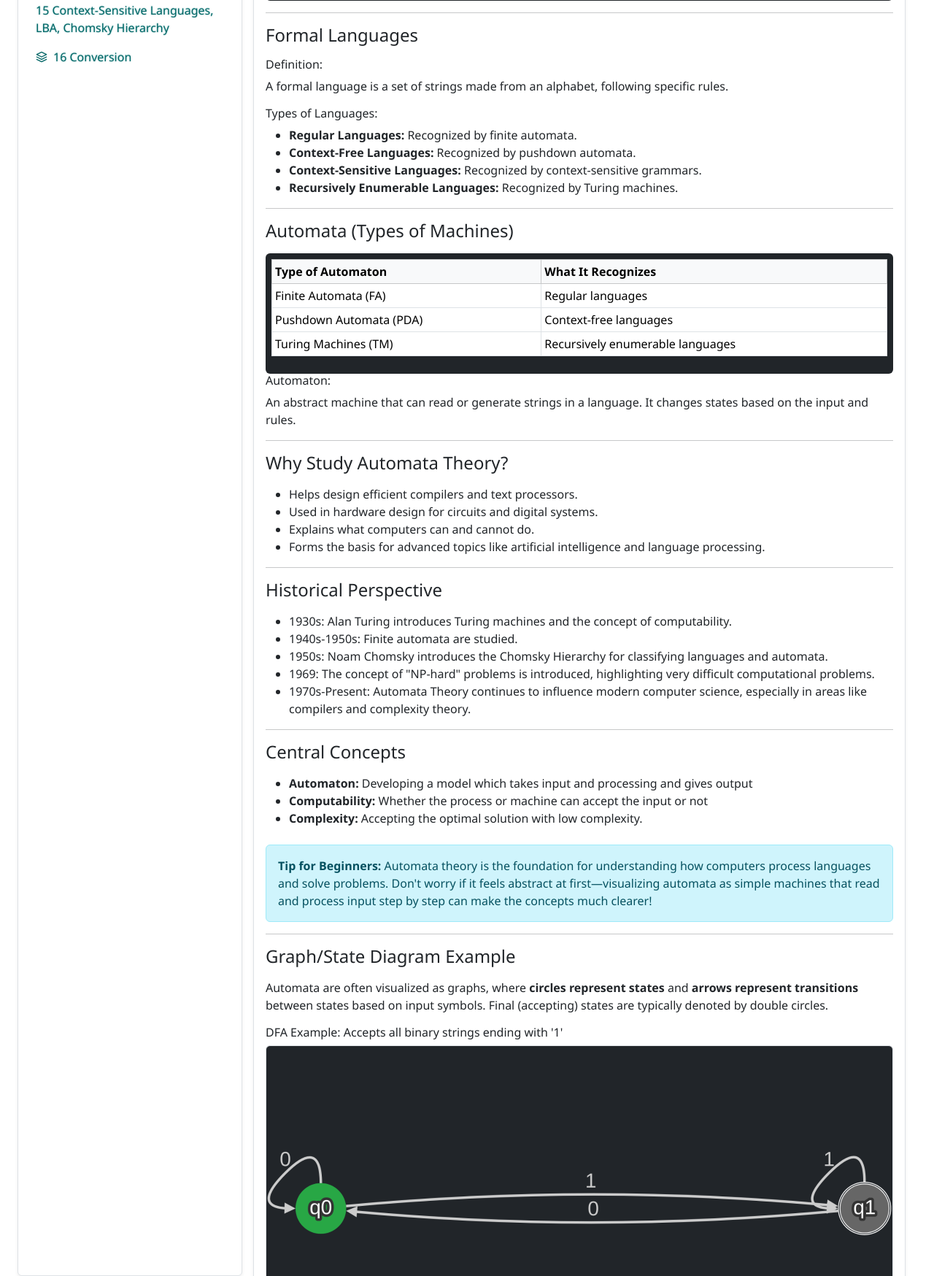
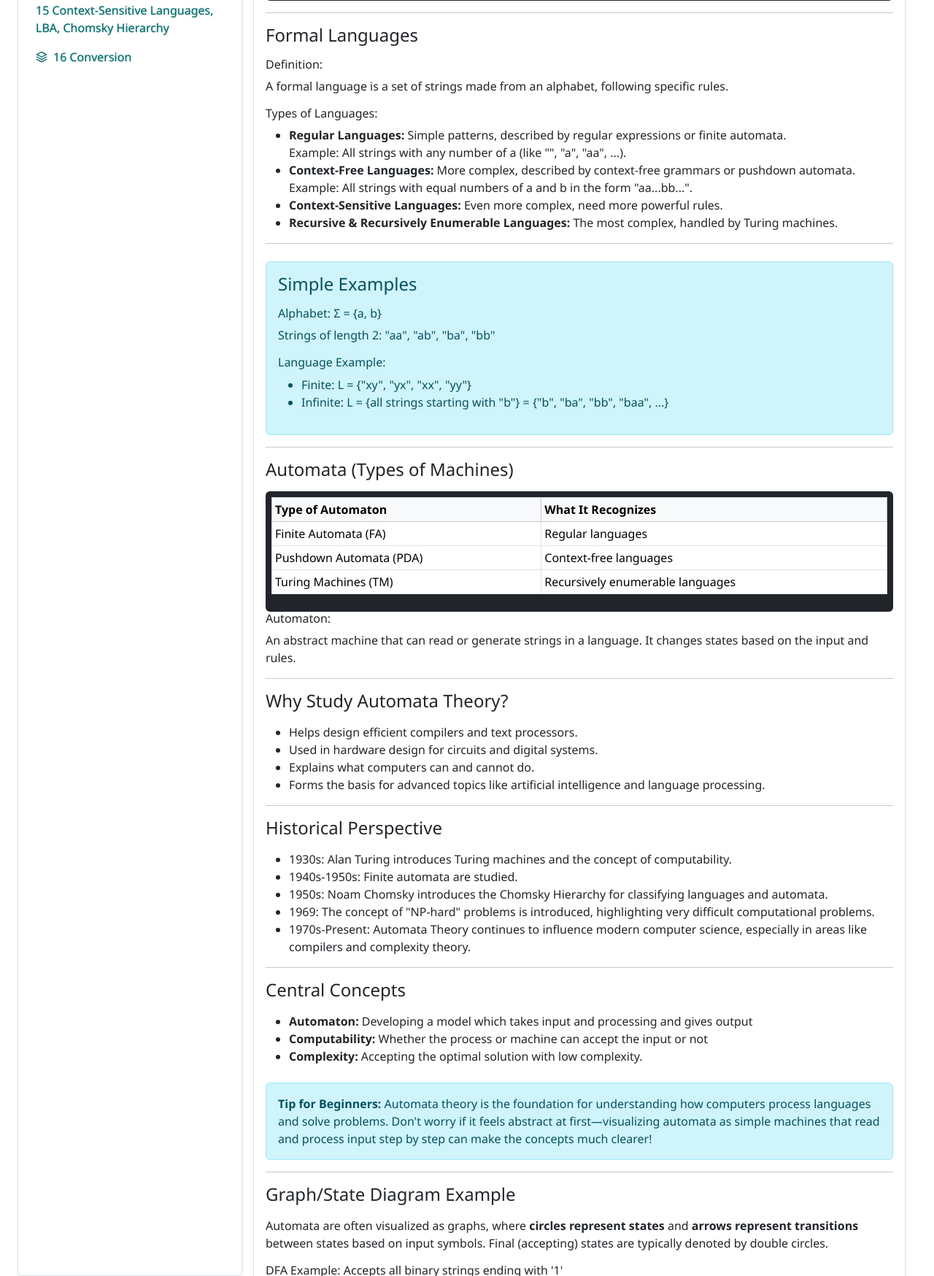
Before and after one commit to Abrash-Official/Theory-Of-Automata, a Flask app: page /course-intro in a window 1280 px wide. Shown: the part 852-2600 px from the top of the page at 73% size. Run offline with Flask 3, Linux system fonts and the light colour scheme; some libraries are stand-ins or nearby versions.

Commit message:
Update the data of Type of Language.

```diff
--- a/app/routes.py
+++ b/app/routes.py
@@ -316,13 +316,13 @@ def pumping_lemma():
 
 @app.route('/turing-machines')
 def turing_machines():
-    previous_page, next_page = get_nav_links('turing_machines')
-    return render_template('turing_machines.html', active_page='turing_machines', previous_page=previous_page, next_page=next_page)
+    previous_url, next_url = get_nav_links('turing_machines')
+    return render_template('turing_machines.html', previous_page=previous_url, next_page=next_url, active_page='turing_machines')
 
 @app.route('/decidability')
 def decidability():
-    previous_page, next_page = get_nav_links('decidability')
-    return render_template('decidability.html', active_page='decidability', previous_page=previous_page, next_page=next_page)
+    previous_url, next_url = get_nav_links('decidability')
+    return render_template('decidability.html', previous_page=previous_url, next_page=next_url, active_page='decidability')
 
 @app.route('/context-sensitive')
 def context_sensitive():
--- a/app/templates/course_intro.html
+++ b/app/templates/course_intro.html
@@ -53,11 +53,24 @@
         </p>
         <h6>Types of Languages:</h6>
         <ul>
-            <li><strong>Regular Languages:</strong> Recognized by finite automata.</li>
-            <li><strong>Context-Free Languages:</strong> Recognized by pushdown automata.</li>
-            <li><strong>Context-Sensitive Languages:</strong> Recognized by context-sensitive grammars.</li>
-            <li><strong>Recursively Enumerable Languages:</strong> Recognized by Turing machines.</li>
+            <li><strong>Regular Languages:</strong> Simple patterns, described by regular expressions or finite automata.<br>Example: All strings with any number of a (like "", "a", "aa", ...).</li>
+            <li><strong>Context-Free Languages:</strong> More complex, described by context-free grammars or pushdown automata.<br>Example: All strings with equal numbers of a and b in the form "aa...bb...".</li>
+            <li><strong>Context-Sensitive Languages:</strong> Even more complex, need more powerful rules.</li>
+            <li><strong>Recursive & Recursively Enumerable Languages:</strong> The most complex, handled by Turing machines.</li>
         </ul>
+
+        <hr>
+
+        <div class="alert alert-info mt-4">
+            <h4 class="mb-3">Simple Examples</h4>
+            <h6>Alphabet: &Sigma; = {a, b}</h6>
+            <p>Strings of length 2: "aa", "ab", "ba", "bb"</p>
+            <h6>Language Example:</h6>
+            <ul>
+                <li>Finite: L = {"xy", "yx", "xx", "yy"}</li>
+                <li>Infinite: L = {all strings starting with "b"} = {"b", "ba", "bb", "baa", ...}</li>
+            </ul>
+        </div>
 
         <hr>
 
```
